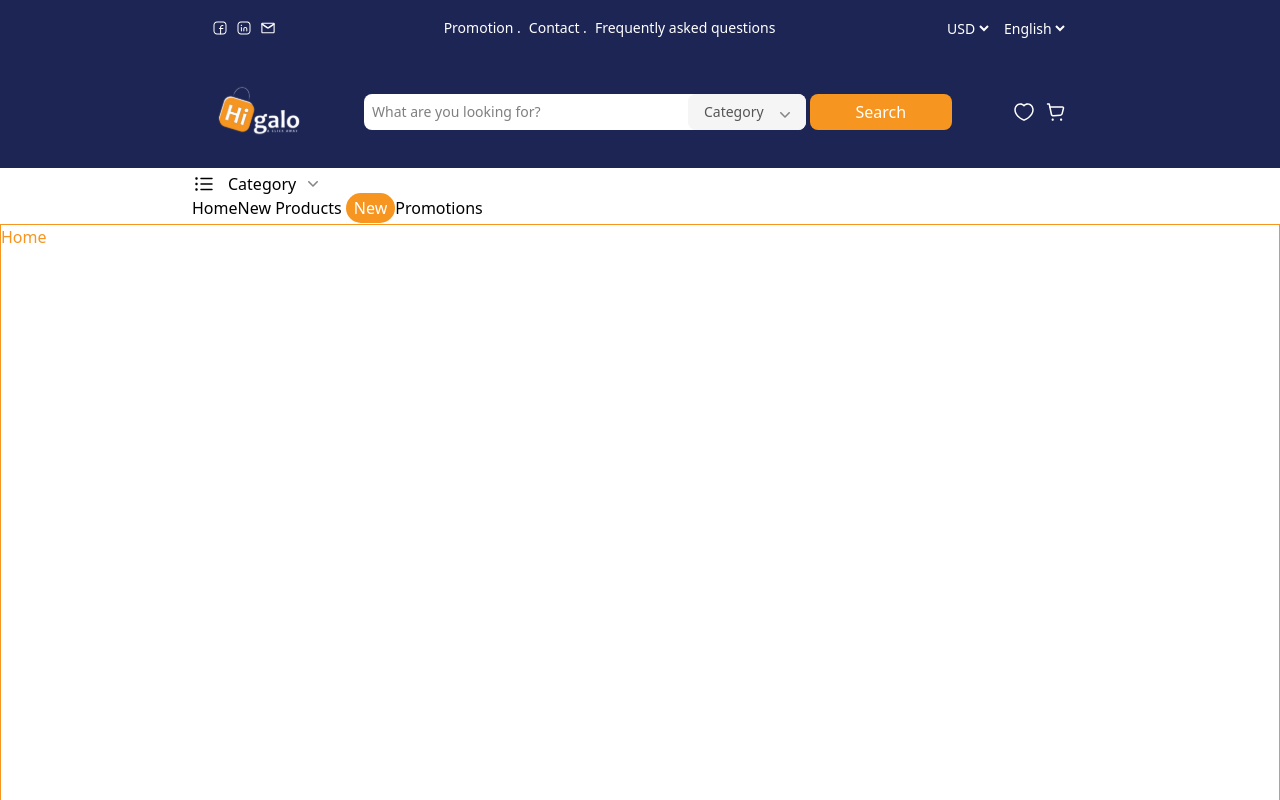
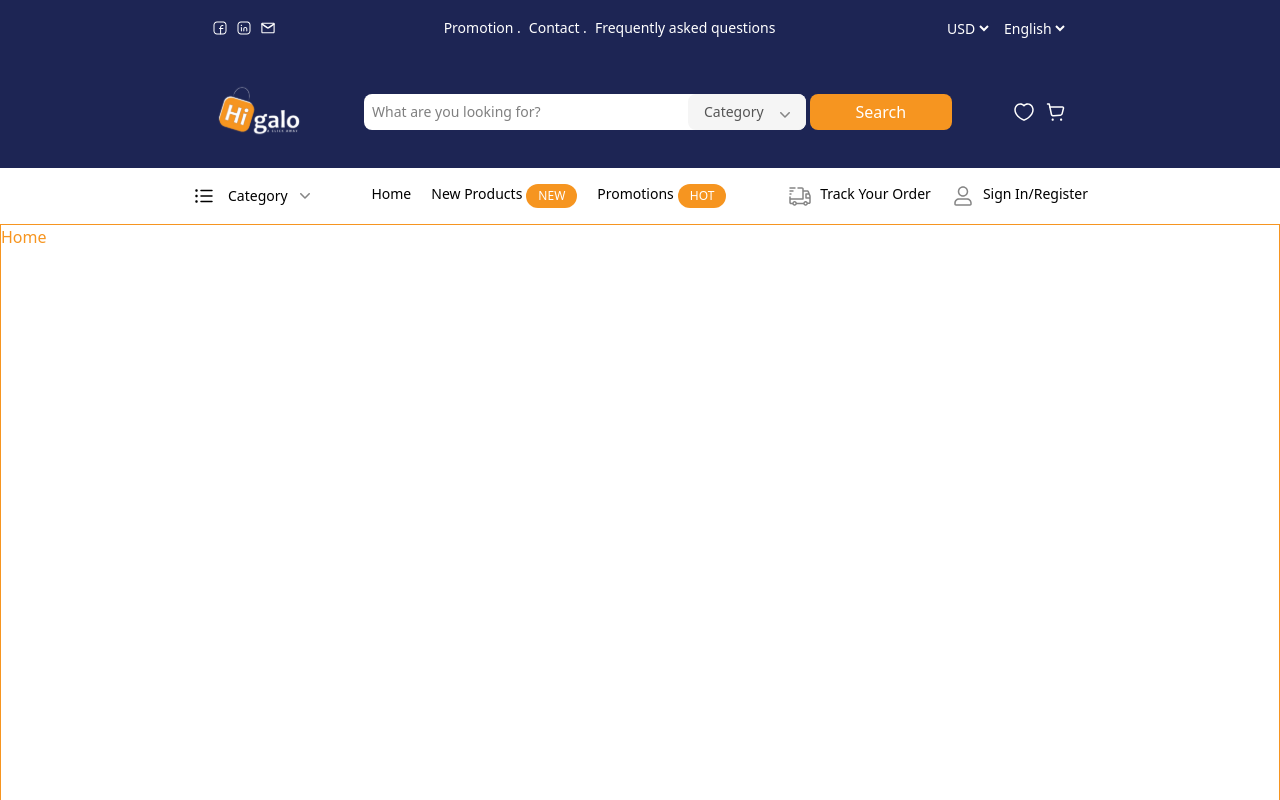
Before and after one commit to BassamMustafa16/higalo, a Next.js app: page / in a window 1280 px wide. Shown: the top 800 px of the page. Built offline with nearby package versions, Linux system fonts and the light colour scheme.

Commit message:
Bottom is nearly done

```diff
--- a/src/components/Header.tsx
+++ b/src/components/Header.tsx
@@ -87,10 +87,11 @@ export default function Header() {
         </div>
       </div>
 
-      {/* Bottom Bar (reserved for future content) */}
-      <nav className="flex flex-row items-center justify-center px-5 h-[56px] bg-white w-full">
-        <div className="max-w-4xl w-full">
-          <div className="flex flex-row gap-3 items-center ">
+      {/* Bottom Bar */}
+      <nav className="flex flex-row items-center justify-center px-5 h-[56px] bg-white w-full text-sm">
+        <div className="flex flex-row items-center justify-center md:justify-between max-w-4xl w-full h-full">
+          {/* Left */}
+          <div className="hidden md:flex flex-row gap-3 items-center">
             <Image
               width={24}
               height={24}
@@ -107,17 +108,43 @@ export default function Header() {
               />
             </div>
           </div>
-          <div>
+          {/* Middle */}
+          <div className="flex flex-row gap-5">
             <Link href="/">Home</Link>
-            <Link href="/">
-              New Products{" "}
-              <span className="py-1 px-2 rounded-full bg-orange text-white">
-                New
+            <Link href="/" className="flex flex-row gap-1 h-fit">
+              New Products
+              <span className="hidden md:flex w-fit py-1 px-3 rounded-full bg-orange text-white text-xs">
+                NEW
               </span>
             </Link>
-            <Link href="/">Promotions</Link>
+            <Link href="/" className="flex flex-row gap-1 h-fit">
+              Promotions
+              <span className="hidden md:flex w-fit py-1 px-3 rounded-full bg-orange text-white text-xs">
+                HOT
+              </span>
+            </Link>
           </div>
-          <div></div>
+          {/* Right */}
+          <div className="hidden md:flex flex-row gap-5">
+            <Link href="/" className="flex flex-row gap-2">
+              <Image
+                width={24}
+                height={24}
+                src={`${imagePaths.icon}/truck.svg`}
+                alt="Truck Icon"
+              />
+              <span className="hidden lg:flex">Track Your Order</span>
+            </Link>
+            <Link href="/" className="flex flex-row gap-2">
+              <Image
+                width={24}
+                height={24}
+                src={`${imagePaths.icon}/user.svg`}
+                alt="Truck Icon"
+              />
+              <span className="hidden lg:flex">Sign In/Register</span>
+            </Link>
+          </div>
         </div>
       </nav>
     </header>
```
